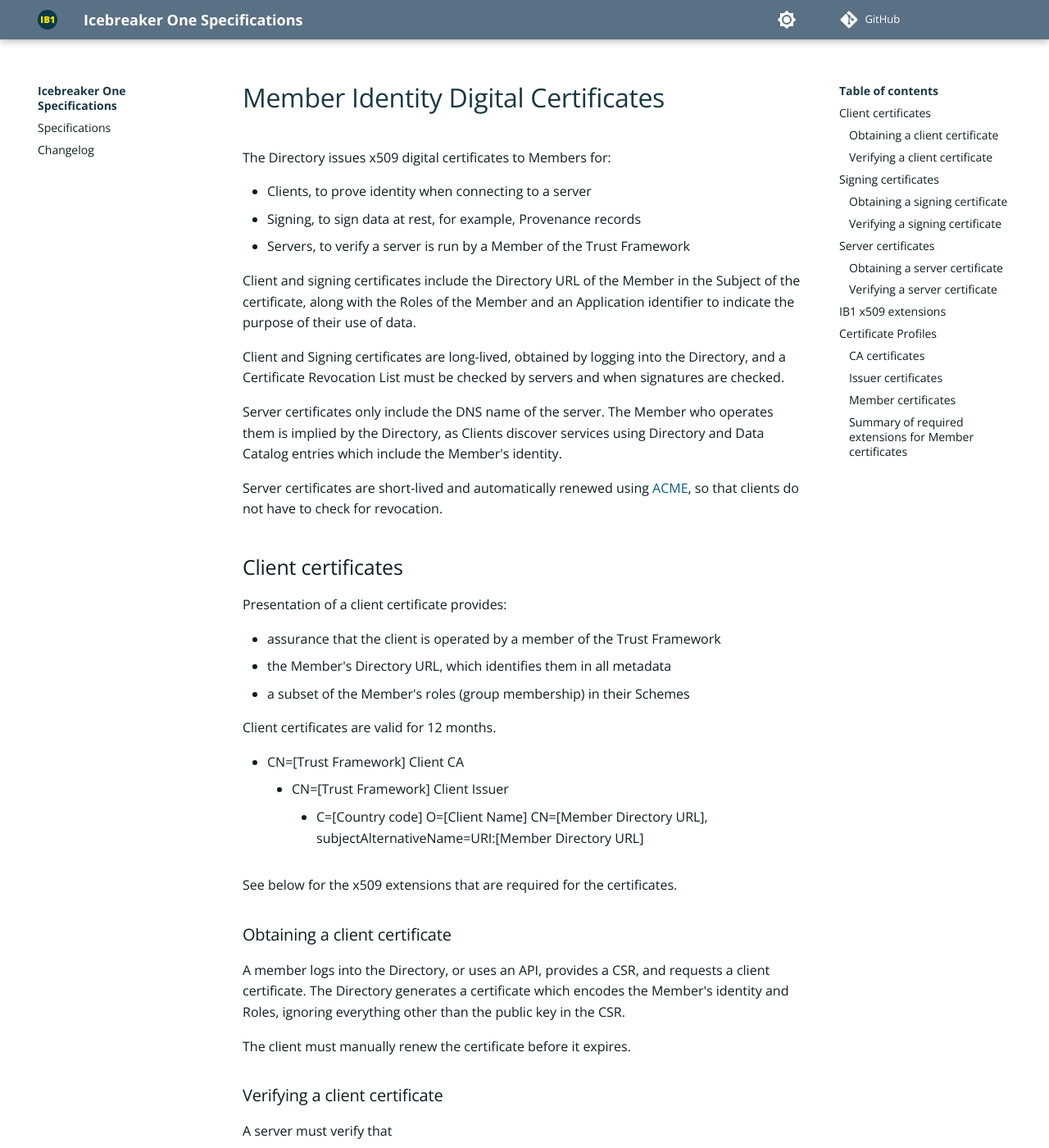
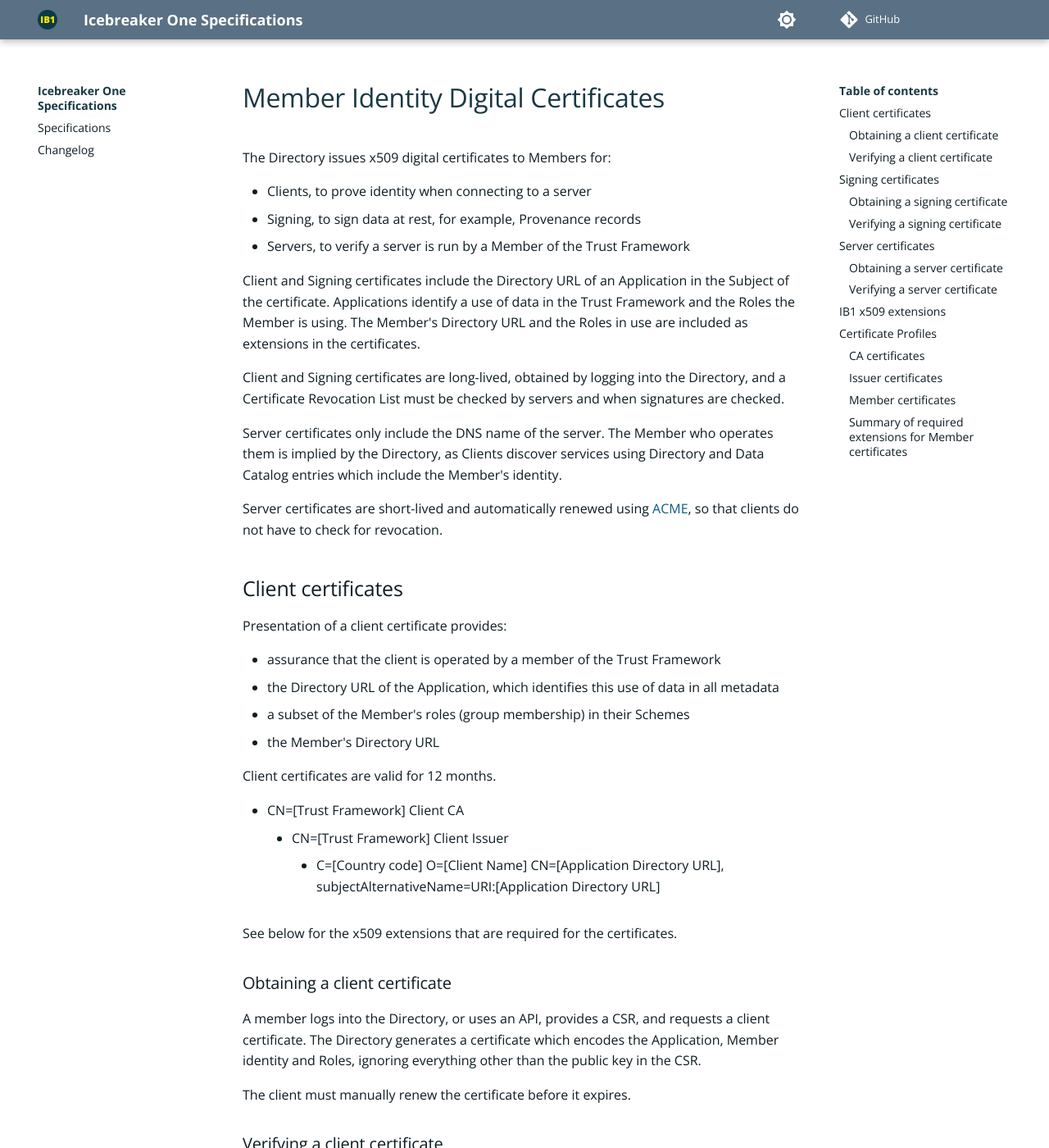
Before and after one commit to icebreakerone/ib1-technical-specifications, an MkDocs documentation site: the page built from docs/member-identity-digital-certificates/1.0.md, in a window 1280 px wide and 1400 px high. Shown: the whole window at 82% size. Built offline with MkDocs 1.6.1 and Material for MkDocs 9.7.7, drawn with Linux system fonts in a browser that asks for light colours; comment, search, counter and statistics services are not loaded; some of the changed text lies outside the part shown.

Commit message:
Application is subject of certificates

```diff
--- a/docs/member-identity-digital-certificates/1.0.md
+++ b/docs/member-identity-digital-certificates/1.0.md
@@ -6,7 +6,7 @@ The Directory issues x509 digital certificates to Members for:
  * Signing, to sign data at rest, for example, Provenance records
  * Servers, to verify a server is run by a Member of the Trust Framework
 
-Client and signing certificates include the Directory URL of the Member in the Subject of the certificate, along with the Roles of the Member and an Application identifier to indicate the purpose of their use of data.
+Client and Signing certificates include the Directory URL of an Application in the Subject of the certificate. Applications identify a use of data in the Trust Framework and the Roles the Member is using. The Member's Directory URL and the Roles in use are included as extensions in the certificates.
 
 Client and Signing certificates are long-lived, obtained by logging into the Directory, and a Certificate Revocation List must be checked by servers and when signatures are checked.
 
@@ -19,20 +19,21 @@ Server certificates are short-lived and automatically renewed using [ACME](https
 Presentation of a client certificate provides:
 
  * assurance that the client is operated by a member of the Trust Framework
- * the Member's Directory URL, which identifies them in all metadata
+ * the Directory URL of the Application, which identifies this use of data in all metadata
  * a subset of the Member's roles (group membership) in their Schemes
+ * the Member's Directory URL
 
 Client certificates are valid for 12 months.
 
  * CN=[Trust Framework] Client CA
     * CN=[Trust Framework] Client Issuer
-        * C=[Country code] O=[Client Name] CN=[Member Directory URL], subjectAlternativeName=URI:[Member Directory URL]
+        * C=[Country code] O=[Client Name] CN=[Application Directory URL], subjectAlternativeName=URI:[Application Directory URL]
 
 See below for the x509 extensions that are required for the certificates.
 
 ### Obtaining a client certificate
 
-A member logs into the Directory, or uses an API, provides a CSR, and requests a client certificate. The Directory generates a certificate which encodes the Member's identity and Roles, ignoring everything other than the public key in the CSR.
+A member logs into the Directory, or uses an API, provides a CSR, and requests a client certificate. The Directory generates a certificate which encodes the Application, Member identity and Roles, ignoring everything other than the public key in the CSR.
 
 The client must manually renew the certificate before it expires.
 
@@ -54,13 +55,13 @@ Signing certificates are valid for 12 months.
 
  * CN=[Trust Framework] Signing CA
     * CN=[Trust Framework] Signing Issuer
-        * C=[Country code] O=[Client Name] CN=[Member Directory URL], subjectAlternativeName=URI:[Member Directory URL]
+        * C=[Country code] O=[Client Name] CN=[Application Directory URL], subjectAlternativeName=URI:[Application Directory URL]
 
 See below for the x509 extensions that are required for the certificates.
 
 ### Obtaining a signing certificate
 
-A member logs into the Directory, or uses an API, provides a CSR, and requests a signing certificate. The Directory generates a certificate which encodes the Member's identity and Roles, ignoring everything other than the public key in the CSR..
+A member logs into the Directory, or uses an API, provides a CSR, and requests a signing certificate. The Directory generates a certificate which encodes the Application, Member identity and Roles, ignoring everything other than the public key in the CSR..
 
 The client must manually renew the certificate before it expires.
 
```
Also changed, not shown: other parts of docs/member-identity-digital-certificates/1.0.md (+4 -4 lines).
